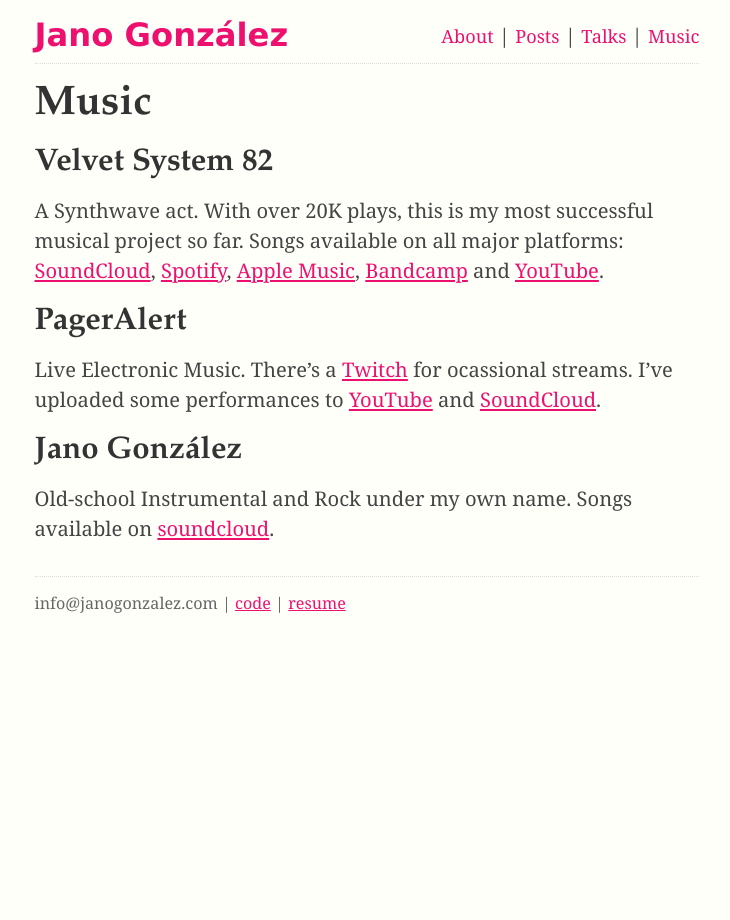
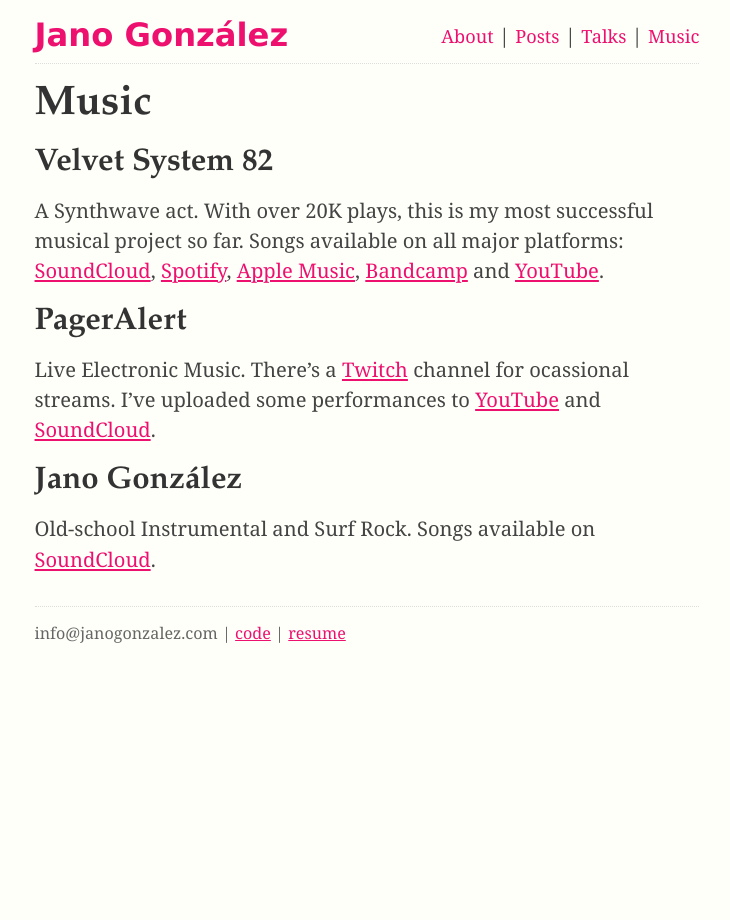
Before and after one commit to janogonzalez/janogonzalez.github.io, a Jekyll site: the page built from music.md, in a window 1280 px wide. Shown: the whole page, without its empty margins (273-1003 px from the left). Built offline with Jekyll 4.4.1, drawn with Linux system fonts in a browser that asks for light colours.

Commit message:
Fix music section

```diff
--- a/music.md
+++ b/music.md
@@ -14,14 +14,14 @@
 
 ## PagerAlert
 
-Live Electronic Music. There's a [Twitch][twitch-pageralert] for ocassional
-streams. I've uploaded some performances to
+Live Electronic Music. There's a [Twitch][twitch-pageralert] channel for
+ocassional streams. I've uploaded some performances to
 [YouTube][youtube-pageralert] and [SoundCloud][soundcloud-pageralert].
 
 ## Jano González
 
-Old-school Instrumental and Rock under my own name. Songs available on
-[soundcloud][soundcloud-janogonzalez].
+Old-school Instrumental and Surf Rock. Songs available on
+[SoundCloud][soundcloud-janogonzalez].
 
 [soundcloud-velvet]: https://soundcloud.com/velvetsystem82
 [spotify-velvet]: https://open.spotify.com/artist/0nxkuwb44z92dtwfhluqri
```
